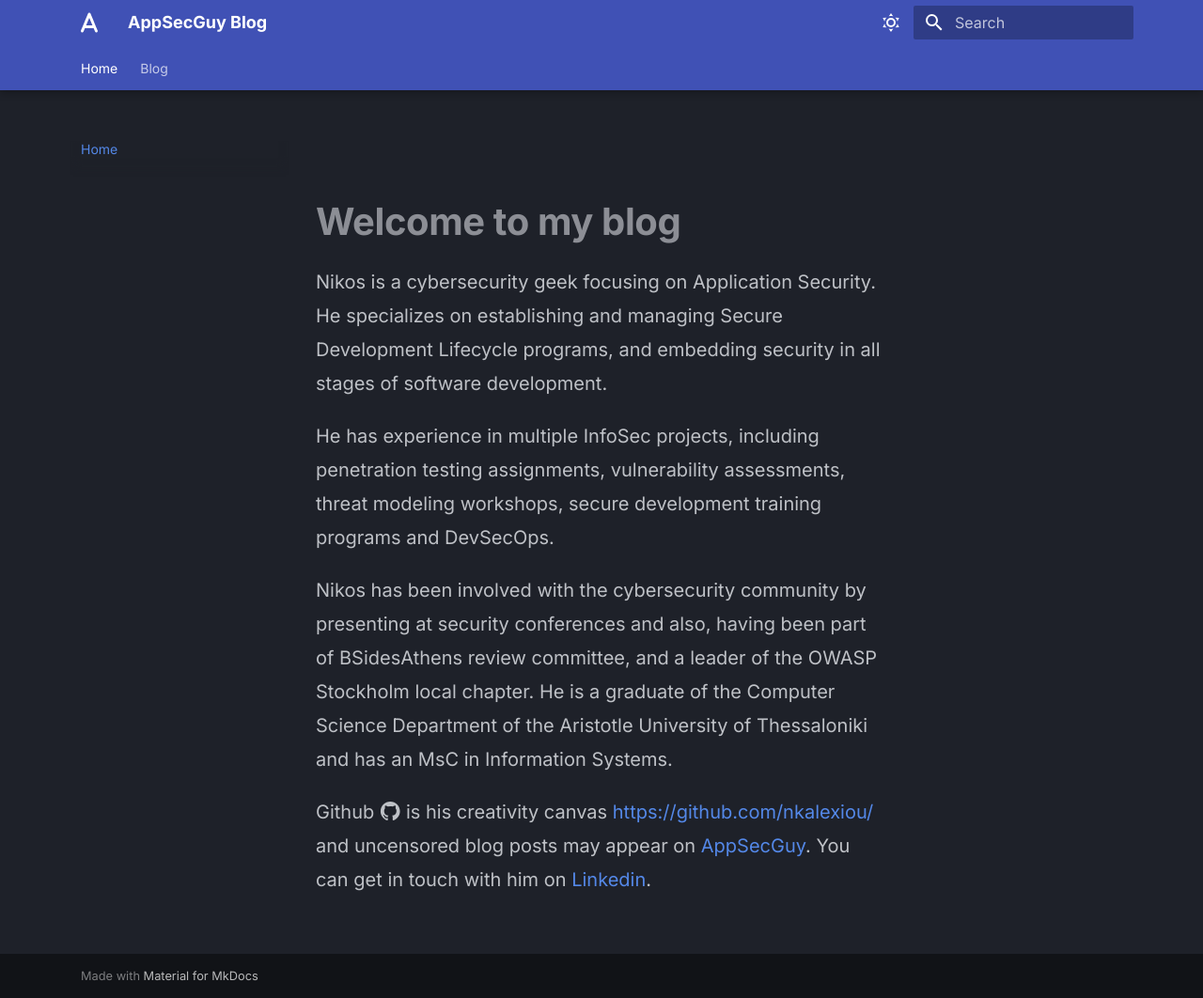
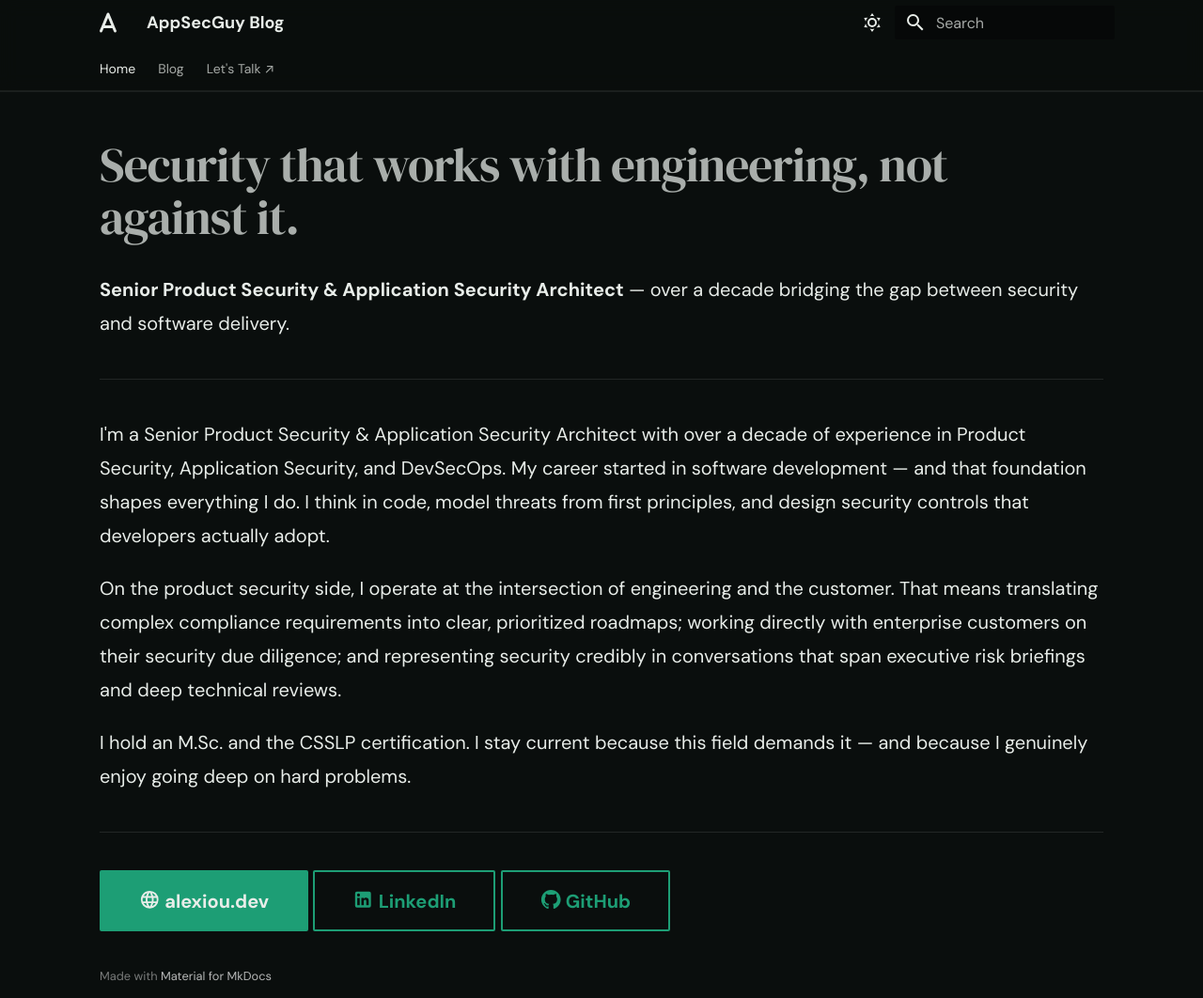
Before and after one commit to nkalexiou/appsecguy, an MkDocs documentation site: the page built from docs/index.md, in a window 1280 px wide and 1062 px high. Shown: the whole window at 94% size. Built offline with MkDocs 1.6.1 and Material for MkDocs 9.7.7, drawn with Linux system fonts in a browser that asks for light colours; some web fonts are replaced.

Commit message:
blog: align theme and home page with alexiou.dev aesthetic
- Switch fonts to DM Sans (body) + DM Mono (code) + DM Serif Display (headings via CSS)
- Override Material colour palette: dark bg #0a0e0d, teal-green #1D9E75 accent, matching alexiou.dev
- Glass-effect header with backdrop-filter blur on both dark and light schemes
- Use primary: custom / accent: custom so all colours are CSS-variable driven
- Add "Let's Talk ↗" nav tab linking to alexiou.dev/#contact
- Rewrite home page with new bio, hide nav/toc for clean landing feel
- Add CTA buttons: alexiou.dev, LinkedIn, GitHub

Co-Authored-By: Claude Sonnet 4.6 <noreply@anthropic.com>

```diff
--- a/docs/index.md
+++ b/docs/index.md
@@ -1,9 +1,23 @@
-# Welcome to my blog
+---
+hide:
+  - navigation
+  - toc
+---
 
-Nikos is a cybersecurity geek focusing on Application Security. He specializes on establishing and managing Secure Development Lifecycle programs, and embedding security in all stages of software development.
+# Security that works with engineering, not against it.
 
-He has experience in multiple InfoSec projects, including penetration testing assignments, vulnerability assessments, threat modeling workshops, secure development training programs and DevSecOps.
+**Senior Product Security & Application Security Architect** — over a decade bridging the gap between security and software delivery.
 
-Nikos has been involved with the cybersecurity community by presenting at security conferences and also, having been part of BSidesAthens review committee, and a leader of the OWASP Stockholm local chapter. He is a graduate of the Computer Science Department of the Aristotle University of Thessaloniki and has an MsC in Information Systems.
+---
 
-Github :octicons-mark-github-24: is his creativity canvas [https://github.com/nkalexiou/](https://github.com/nkalexiou/) and uncensored blog posts may appear on [AppSecGuy](https://appsecguy.se/). You can get in touch with him on [Linkedin](https://www.linkedin.com/in/nkalexiou/).
+I'm a Senior Product Security & Application Security Architect with over a decade of experience in Product Security, Application Security, and DevSecOps. My career started in software development — and that foundation shapes everything I do. I think in code, model threats from first principles, and design security controls that developers actually adopt.
+
+On the product security side, I operate at the intersection of engineering and the customer. That means translating complex compliance requirements into clear, prioritized roadmaps; working directly with enterprise customers on their security due diligence; and representing security credibly in conversations that span executive risk briefings and deep technical reviews.
+
+I hold an M.Sc. and the CSSLP certification. I stay current because this field demands it — and because I genuinely enjoy going deep on hard problems.
+
+---
+
+[**:material-web: alexiou.dev**](https://www.alexiou.dev){ .md-button .md-button--primary }
+[**:material-linkedin: LinkedIn**](https://www.linkedin.com/in/nkalexiou/){ .md-button }
+[**:octicons-mark-github-24: GitHub**](https://github.com/nkalexiou/){ .md-button }
--- a/docs/stylesheets/extra.css
+++ b/docs/stylesheets/extra.css
@@ -1,58 +1,193 @@
-/* ── Typography & readability ─────────────────────────────────────── */
+/* ── Load DM Serif Display (headings) ────────────────────────────── */
+@import url('https://fonts.googleapis.com/css2?family=DM+Serif+Display:ital@0;1&display=swap');
+
+/* ── Dark scheme colour overrides ───────────────────────────────── */
+[data-md-color-scheme="slate"] {
+  /* Backgrounds */
+  --md-default-bg-color:           #0a0e0d;
+  --md-default-bg-color--light:    #111614;
+  --md-default-bg-color--lighter:  #161d1a;
+  --md-default-bg-color--lightest: #1a2420;
+  /* Foreground */
+  --md-default-fg-color:           #e8ede9;
+  --md-default-fg-color--light:    rgba(232,237,233,0.72);
+  --md-default-fg-color--lighter:  rgba(232,237,233,0.45);
+  --md-default-fg-color--lightest: rgba(232,237,233,0.15);
+  /* Primary — teal-green */
+  --md-primary-fg-color:           #1D9E75;
+  --md-primary-fg-color--light:    #5DCAA5;
+  --md-primary-fg-color--dark:     #0F6E56;
+  --md-primary-bg-color:           #e8ede9;
+  --md-primary-bg-color--light:    rgba(232,237,233,0.7);
+  /* Accent */
+  --md-accent-fg-color:            #5DCAA5;
+  --md-accent-fg-color--transparent: rgba(93,202,165,0.12);
+  --md-accent-bg-color:            #0a0e0d;
+  /* Code */
+  --md-code-bg-color:              #111614;
+  --md-code-fg-color:              #e8ede9;
+  /* Footer */
+  --md-footer-bg-color:            #111614;
+  --md-footer-bg-color--dark:      #0a0e0d;
+}
+
+/* ── Light scheme colour overrides ──────────────────────────────── */
+[data-md-color-scheme="default"] {
+  --md-primary-fg-color:           #0F6E56;
+  --md-primary-fg-color--light:    #1D9E75;
+  --md-primary-fg-color--dark:     #0a4a3a;
+  --md-primary-bg-color:           #ffffff;
+  --md-primary-bg-color--light:    rgba(255,255,255,0.7);
+  --md-accent-fg-color:            #1D9E75;
+  --md-accent-fg-color--transparent: rgba(29,158,117,0.12);
+  --md-code-bg-color:              #f2f5f4;
+  --md-code-fg-color:              #1a2420;
+}
+
+/* ── Header — dark glass look (matches alexiou.dev navbar) ─────── */
+.md-header {
+  background-color: rgba(10, 14, 13, 0.92) !important;
+  backdrop-filter: blur(10px);
+  -webkit-backdrop-filter: blur(10px);
+  box-shadow: 0 1px 0 rgba(255,255,255,0.07);
+}
+
+[data-md-color-scheme="default"] .md-header {
+  background-color: rgba(245, 247, 246, 0.94) !important;
+  box-shadow: 0 1px 0 rgba(0,0,0,0.08);
+}
+
+/* Keep nav title/links readable on the dark header regardless of scheme */
+[data-md-color-scheme="default"] .md-header__title,
+[data-md-color-scheme="default"] .md-tabs__link,
+[data-md-color-scheme="default"] .md-header__button {
+  color: #1a2420;
+}
+
+/* ── Tabs ────────────────────────────────────────────────────────── */
+.md-tabs {
+  background-color: transparent;
+  border-bottom: 1px solid rgba(255,255,255,0.07);
+}
+
+[data-md-color-scheme="default"] .md-tabs {
+  border-bottom-color: rgba(0,0,0,0.07);
+}
+
+/* ── Headings — DM Serif Display ────────────────────────────────── */
+.md-typeset h1,
+.md-typeset h2 {
+  font-family: 'DM Serif Display', Georgia, serif;
+  font-weight: 400;
+  letter-spacing: -0.02em;
+}
+
+.md-typeset h1 {
+  font-size: clamp(1.9rem, 4vw, 2.8rem);
+  line-height: 1.1;
+  margin-bottom: 0.6em;
+}
+
+.md-typeset h2 {
+  font-size: clamp(1.3rem, 2.5vw, 1.75rem);
+  line-height: 1.2;
+  margin-top: 2em;
+  margin-bottom: 0.5em;
+}
+
+.md-typeset h3 {
+  font-weight: 600;
+  letter-spacing: -0.01em;
+  margin-top: 1.5em;
+}
+
+/* ── Body text ──────────────────────────────────────────────────── */
 .md-typeset {
   font-size: 1rem;
   line-height: 1.8;
 }
 
-/* Slightly wider content column on large screens */
-.md-grid {
-  max-width: 1140px;
-}
-
-/* Comfortable heading spacing */
-.md-typeset h1,
-.md-typeset h2,
-.md-typeset h3 {
-  margin-top: 1.6em;
-  margin-bottom: 0.5em;
-  font-weight: 600;
-  letter-spacing: -0.01em;
-}
-
-/* Better paragraph spacing */
 .md-typeset p {
   margin-bottom: 1em;
 }
 
-/* Code blocks — slightly more padding */
-.md-typeset pre > code {
-  font-size: 0.85rem;
-  line-height: 1.6;
+.md-grid {
+  max-width: 1100px;
 }
 
-/* Inline code */
+/* ── Links ───────────────────────────────────────────────────────── */
+.md-typeset a {
+  color: var(--md-accent-fg-color);
+  text-decoration: none;
+}
+
+.md-typeset a:hover {
+  text-decoration: underline;
+  text-underline-offset: 3px;
+}
+
+/* ── Code blocks ─────────────────────────────────────────────────── */
+.md-typeset pre > code {
+  font-size: 0.84rem;
+  line-height: 1.65;
+}
+
 .md-typeset code:not(.highlight code) {
+  background-color: var(--md-code-bg-color);
+  color: var(--md-accent-fg-color);
+  border: 1px solid rgba(255,255,255,0.08);
   font-size: 0.875em;
-  padding: 0.15em 0.35em;
+  padding: 0.15em 0.4em;
   border-radius: 4px;
 }
 
-/* Blockquote — left-border accent style */
+[data-md-color-scheme="default"] .md-typeset code:not(.highlight code) {
+  border-color: rgba(0,0,0,0.08);
+}
+
+/* ── Blockquote ─────────────────────────────────────────────────── */
 .md-typeset blockquote {
-  border-left: 4px solid var(--md-primary-fg-color);
+  border-left: 3px solid var(--md-primary-fg-color);
   padding: 0.6em 1.2em;
   border-radius: 0 4px 4px 0;
   font-style: italic;
   opacity: 0.85;
+  margin: 1.5em 0;
 }
 
-/* Blog post cards on listing page */
-.md-typeset .blog-post-title {
-  font-weight: 700;
-}
-
-/* Slightly larger post meta text */
+/* ── Blog post meta ──────────────────────────────────────────────── */
 .md-typeset .md-post__meta {
   font-size: 0.78rem;
   letter-spacing: 0.02em;
+  color: var(--md-default-fg-color--light);
 }
+
+/* ── Horizontal rule ─────────────────────────────────────────────── */
+.md-typeset hr {
+  border-color: rgba(255,255,255,0.1);
+  margin: 2em 0;
+}
+
+[data-md-color-scheme="default"] .md-typeset hr {
+  border-color: rgba(0,0,0,0.1);
+}
+
+/* ── Home page hero ─────────────────────────────────────────────── */
+.home-hero {
+  padding: 3rem 0 2rem;
+}
+
+.home-hero .tagline {
+  font-family: 'DM Serif Display', Georgia, serif;
+  font-size: clamp(1.9rem, 4vw, 3rem);
+  line-height: 1.1;
+  letter-spacing: -0.02em;
+  margin-bottom: 1.5rem;
+}
+
+.home-cta {
+  display: flex;
+  flex-wrap: wrap;
+  gap: 0.75rem;
+  margin-top: 2rem;
+}
--- a/mkdocs.yml
+++ b/mkdocs.yml
@@ -5,34 +5,33 @@ theme:
   icon:
     logo: fontawesome/solid/a
   font:
-    text: Inter
-    code: JetBrains Mono
+    text: DM Sans
+    code: DM Mono
   features:
     - content.code.copy
     - content.code.annotate
     - navigation.top
     - navigation.tabs
     - navigation.tabs.sticky
-    - navigation.sections
     - toc.follow
     - search.highlight
     - search.suggest
   palette:
-    # Dark Mode
+    # Dark Mode (default)
     - scheme: slate
+      primary: custom
+      accent: custom
       toggle:
         icon: material/weather-sunny
         name: Switch to light mode
-      primary: indigo
-      accent: cyan
 
     # Light Mode
     - scheme: default
+      primary: custom
+      accent: custom
       toggle:
         icon: material/weather-night
         name: Switch to dark mode
-      primary: indigo
-      accent: cyan
 
 extra_css:
   - stylesheets/extra.css
@@ -42,9 +41,11 @@ nav:
   - Blog:
       - Blog Home: blog/index.md
       - Tags: blog/tags.md
+  - "Let's Talk ↗": https://www.alexiou.dev/#contact
 
 markdown_extensions:
   - attr_list
+  - md_in_html
   - pymdownx.emoji:
       emoji_index: !!python/name:material.extensions.emoji.twemoji
       emoji_generator: !!python/name:material.extensions.emoji.to_svg
```
